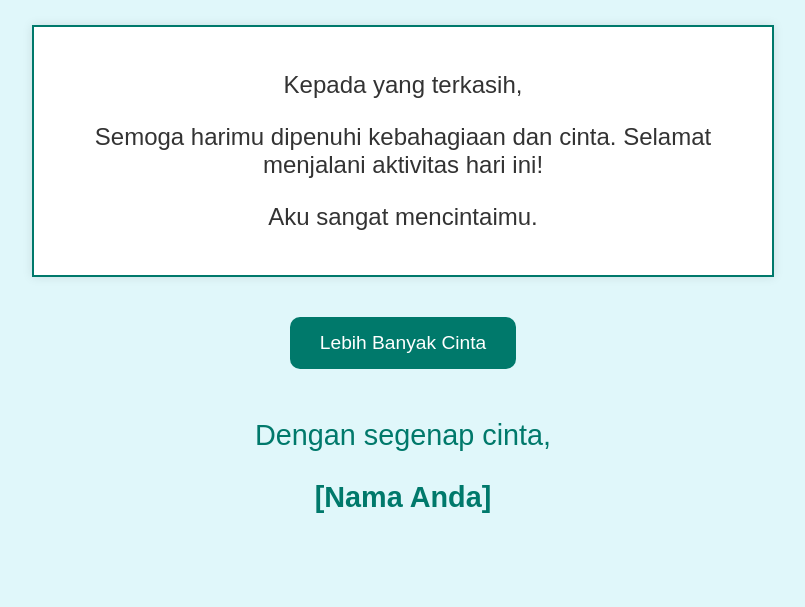
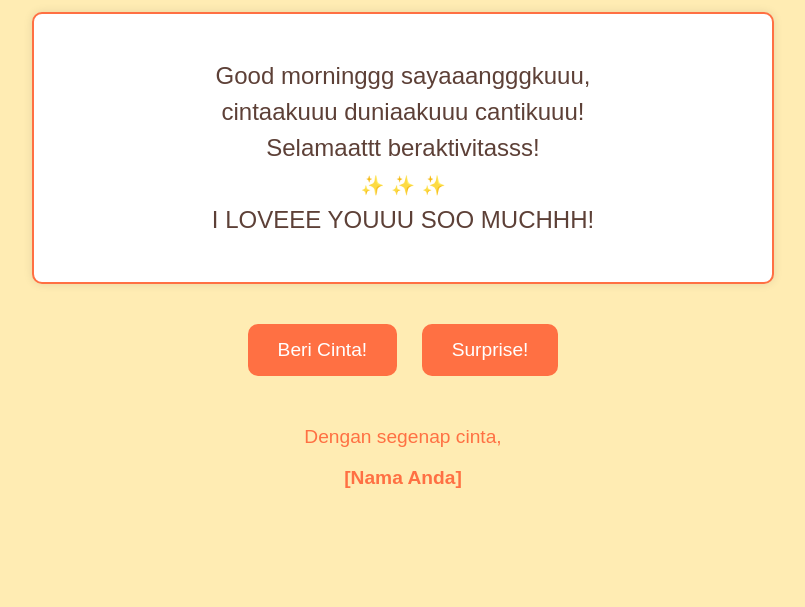
Before and after one commit to ui-indonesia/mowwningg, a plain HTML site: page index.html in a window 1280 px wide. Shown: the part 193-800 px from the top of the page, without its empty margins (237-1042 px from the left). Drawn offline with Linux system fonts and the light colour scheme.

Commit message:
Update index.html

```diff
--- a/index.html
+++ b/index.html
@@ -3,20 +3,21 @@
 <head>
     <meta charset="UTF-8">
     <meta name="viewport" content="width=device-width, initial-scale=1.0">
-    <title>Selamat Pagi</title>
+    <title>Selamat Pagi Sayang</title>
     <style>
         body {
-            background-color: #e0f7fa;
+            background-color: #ffecb3;
             font-family: 'Arial', sans-serif;
-            color: #333;
+            color: #5d4037;
             text-align: center;
             padding: 50px;
         }
 
         h1 {
             font-size: 4em;
-            color: #00796b;
+            color: #ff7043;
             animation: morningAnimation 2s infinite;
+            margin-bottom: 20px;
         }
 
         @keyframes morningAnimation {
@@ -28,14 +29,13 @@
         .message {
             margin: 30px auto;
             padding: 20px;
-            border: 2px solid #00796b;
+            border: 2px solid #ff7043;
             background-color: #ffffff;
             box-shadow: 0 0 10px rgba(0, 0, 0, 0.1);
             width: 60%;
-        }
-
-        p {
+            border-radius: 10px;
             font-size: 1.5em;
+            line-height: 1.5;
         }
 
         .buttons {
@@ -43,7 +43,7 @@
         }
 
         .btn {
-            background-color: #00796b;
+            background-color: #ff7043;
             color: white;
             border: none;
             padding: 15px 30px;
@@ -55,13 +55,25 @@
         }
 
         .btn:hover {
-            background-color: #004d40;
+            background-color: #c62828;
         }
 
         .footer {
             margin-top: 40px;
             font-size: 1.2em;
-            color: #00796b;
+            color: #ff7043;
+        }
+
+        .sparkle {
+            display: inline-block;
+            font-size: 0.8em;
+            animation: sparkle 1.5s infinite;
+        }
+
+        @keyframes sparkle {
+            0% { opacity: 0; }
+            50% { opacity: 1; }
+            100% { opacity: 0; }
         }
     </style>
 </head>
@@ -70,13 +82,21 @@
     <h1>Selamat Pagi!</h1>
 
     <div class="message">
-        <p>Kepada yang terkasih,</p>
-        <p>Semoga harimu dipenuhi kebahagiaan dan cinta. Selamat menjalani aktivitas hari ini!</p>
-        <p>Aku sangat mencintaimu.</p>
+        <p>
+            Good morninggg sayaaangggkuuu, <br>
+            cintaakuuu duniaakuuu cantikuuu! <br>
+            Selamaattt beraktivitasss! <br>
+            <span class="sparkle">✨</span>
+            <span class="sparkle">✨</span>
+            <span class="sparkle">✨</span>
+            <br>
+            I LOVEEE YOUUU SOO MUCHHH! <br>
+        </p>
     </div>
 
     <div class="buttons">
-        <button class="btn" onclick="showLove()">Lebih Banyak Cinta</button>
+        <button class="btn" onclick="showLove()">Beri Cinta!</button>
+        <button class="btn" onclick="surprise()">Surprise!</button>
     </div>
 
     <div class="footer">
@@ -88,6 +108,10 @@
         function showLove() {
             alert('Aku mencintaimu lebih setiap harinya!');
         }
+
+        function surprise() {
+            alert('Kamu adalah segalanya bagiku! ❤️');
+        }
     </script>
 
 </body>
```
